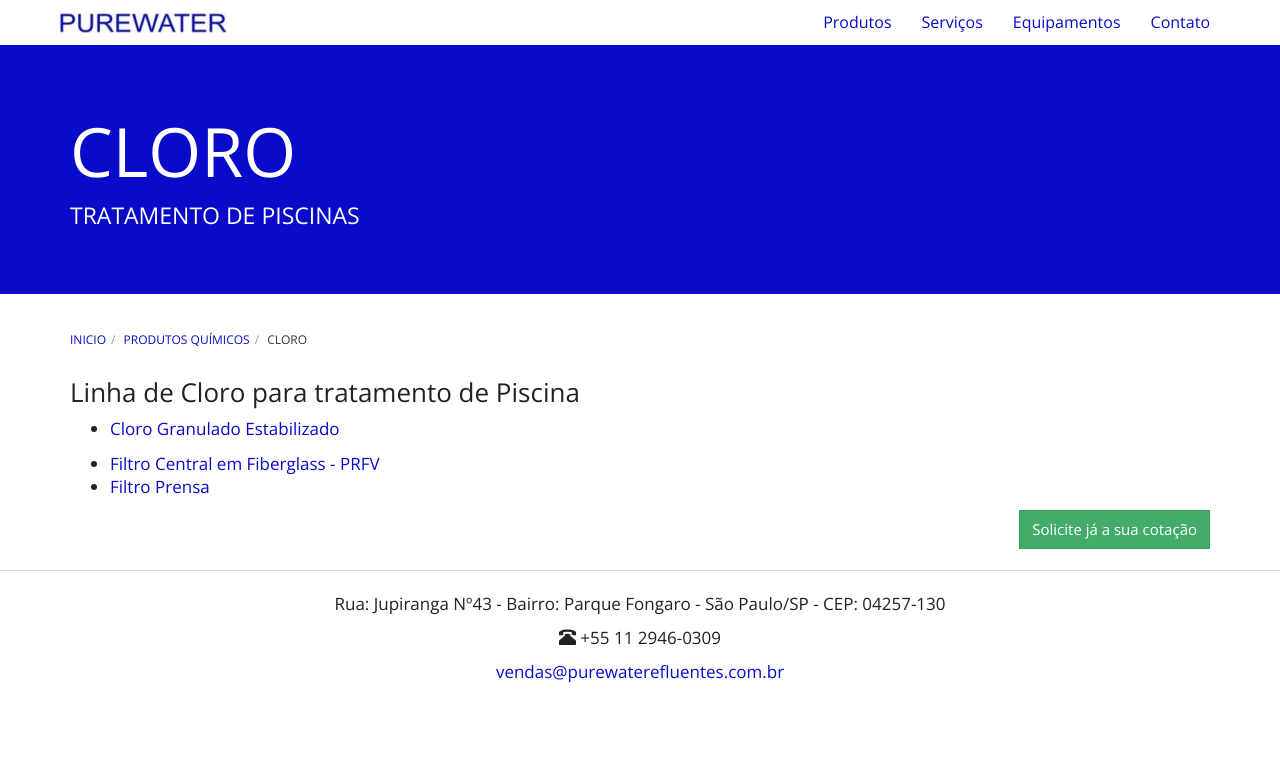
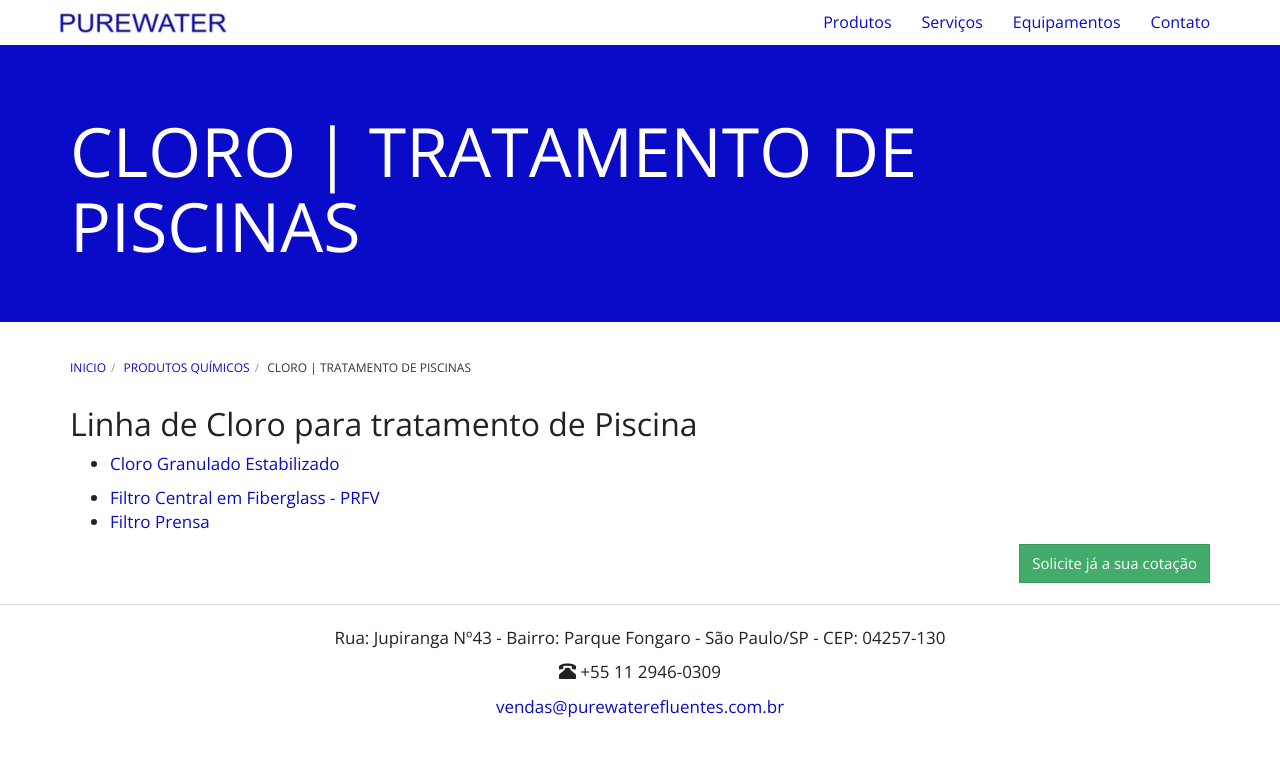
Before and after one commit to purewaterefluentes/purewaterefluentes.github.io, a Jekyll site: the page built from produtos/cloro-para-piscina.md, in a window 1280 px wide. Shown: the top 757 px of the page. Built offline with Jekyll 4.4.1, drawn with Linux system fonts in a browser that asks for light colours; nearby versions of some CDN libraries; library files that are not in the unit come from our copies; some of the changed lines change nothing that is shown.

Commit message:
Update cloro-para-piscina.md

```diff
--- a/produtos/cloro-para-piscina.md
+++ b/produtos/cloro-para-piscina.md
@@ -1,11 +1,11 @@
 ---
 layout: contato
-pageTitle: CLORO | TRATAMENTO DE PISCINA
-title: CLORO
-subtitle: TRATAMENTO DE PISCINAS
+title: CLORO | TRATAMENTO DE PISCINAS
+subtitle:
+robots: follow
 ---
 
-### Linha de Cloro para tratamento de Piscina
+## Linha de Cloro para tratamento de Piscina
 
 - [Cloro Granulado Estabilizado](cloro-granulado-estabilizado.html)
 
```
